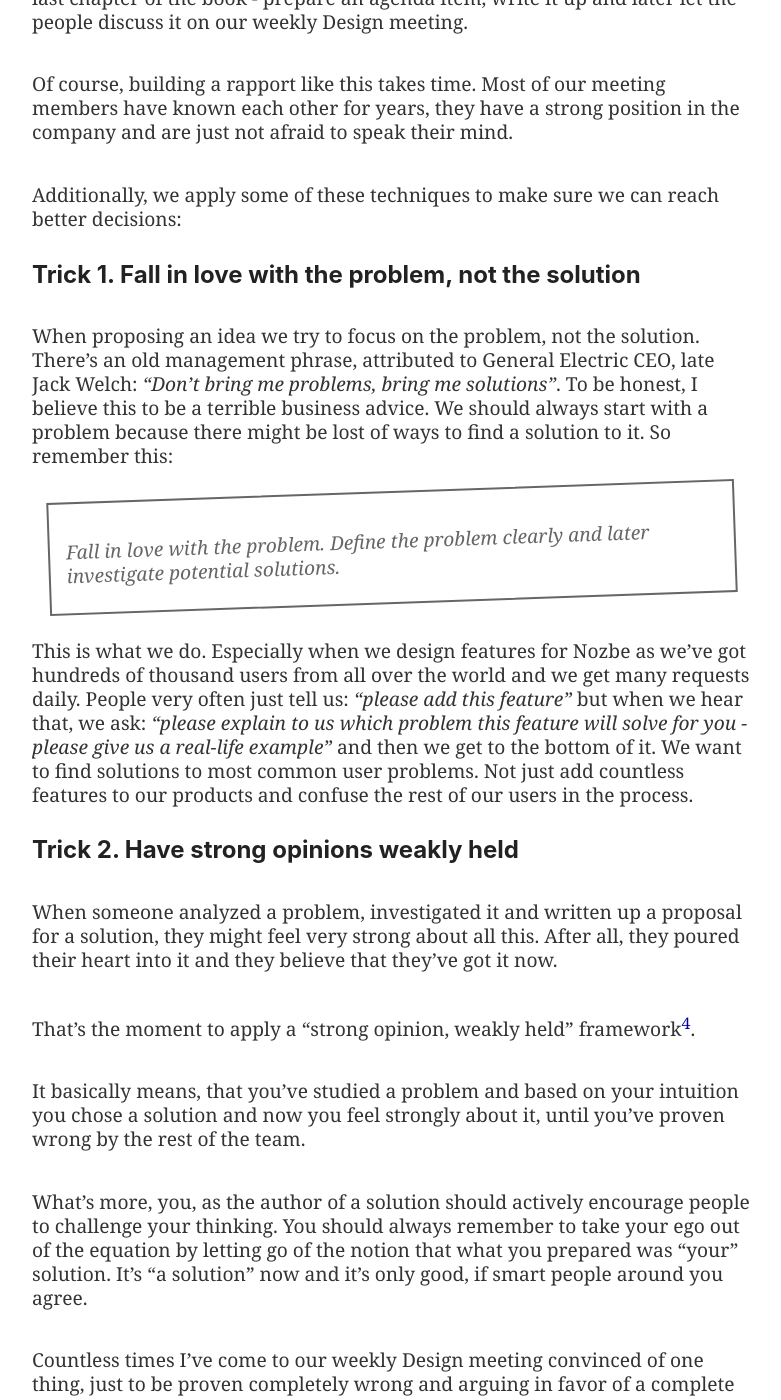
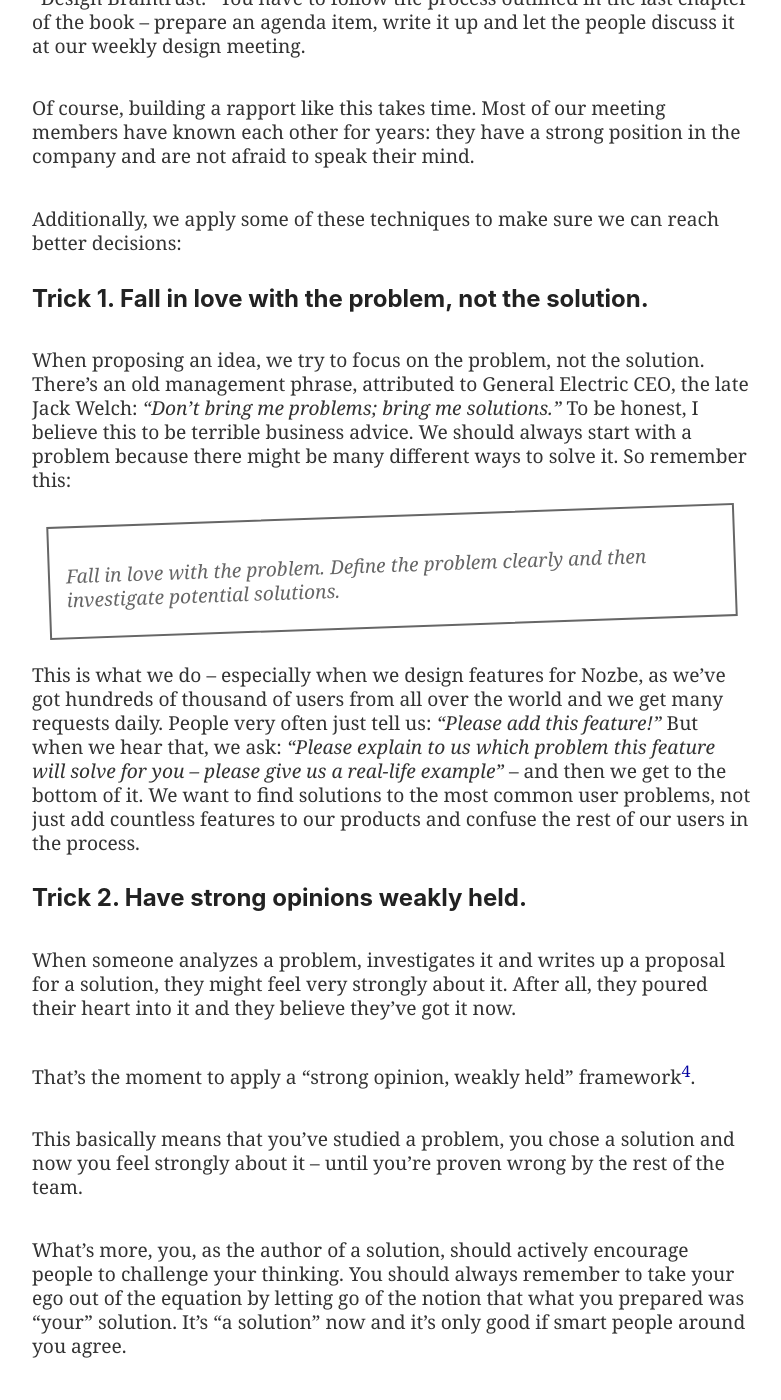
Before and after one commit to Nozbe/NoOffice.org, a Jekyll site: the page built from _book/fight.md, in a window 1280 px wide and 1400 px high, scrolled down 2900 px. Shown: the whole window, without its empty margins (248-1029 px from the left). Built offline with Jekyll 4.4.1, drawn with Linux system fonts in a browser that asks for light colours; some of the changed text lies outside the part shown.

Commit message:
fight proofread

```diff
--- a/_book/fight.md
+++ b/_book/fight.md
@@ -1,83 +1,84 @@
 ---
 part: one
-title: Fight, argue and commit!
+title: Fight, argue and commit
 subtitle: "Don't be afraid of a healthy disagreement that pushes your team forward!"
 ---
 
 * TOC
 {:toc}
 
-In this chapter let's get more practical about doing meetings better and discuss how to reach better decisions by arguing and fighting much more than you might be comfortable with.
+In this chapter, let's get more practical about making meetings better and discuss how to reach better decisions by arguing and fighting much more than you might be comfortable with.
 
 ## Smart people have diverse opinions
 
-As I explained in the intro to this book, when I hired my first engineer, the key was to find a much better programmer than me. Later as my team was growing I was always aiming at hiring someone better for each position. However, the main problem with hiring better people is that these folks will have opinions which will be different than yours. But that's good.
+As I explained in the intro to this book, when I hired my first engineer, the key was to find a much better programmer than me. As my team grew, I always aimed to hire someone better than me for each position. The main problem with hiring better people, however, is that these folks will have opinions which will be different than yours. But that's good.
 
 ## Small groups of smart people meet and fight
 
-In Ken Segall's book about Steve Jobs[^1] he repeated several times that the late CEO and co-founder of Apple, contrary to popular belief, wasn't making decisions himself. He relied on "small groups of smart people". People he trusted and people that were not afraid to stand their ground and defend their opinions.
+In Ken Segall's book about Steve Jobs[^1], he repeated several times that the late CEO and co-founder of Apple, contrary to popular belief, wasn't making decisions himself. He relied on "small groups of smart people." People he trusted and people that were not afraid to stand their ground and defend their opinions.
 
-When Ed Cutmull[^2] was describing how they were running Pixar, the famous animation studio responsible for "Toy Story" or "Nemo", he mentioned "Braintrust". It was as a gathering of people who'd be reviewing all the film projects at Pixar on a regular basis. They'd preview a film and later give their frank, unfiltered opinions on the movie. There was no hierarchy, everyone in the group had equal say. Something like the "Knights of the Round Table" in the legend of King Arthur[^3].
+These small groups of smart people can greatly impact company decisions. When Ed Cutmull[^2] described how they ran Pixar, the famous animation studio responsible for "Toy Story" and "Finding Nemo," he mentioned the "Braintrust." It was a gathering of people who'd be reviewing all the film projects at Pixar on a regular basis. They'd preview a film and later give their frank, unfiltered opinions on the movie. There was no hierarchy; everyone in the group had equal say. It was almost like the "Knights of the Round Table" in the legend of King Arthur[^3].
 
-Members of such group must represent different points of view, come from different backgrounds but share the same set of values. They need to feel comfortable around each other and secure about their position in the company.
+Members of such groups must represent different points of view and come from different backgrounds but share the same set of values. They need to feel comfortable around each other and secure about their position in the company.
 
-We copied this concept in our team and I must say it works brilliantly. We use this at our "Directors" round table, where we have:
+We copied this concept in our team, and I must say, it works brilliantly. We use this at our "Directors" round table, where we have:
 
 * Tom, CTO
-* Iwona, VP Support
-* Rafal, VP Product
-* Radek, VP Engineering
+* Iwona, VP of Support
+* Rafal, VP of Product
+* Radek, VP of Engineering
 * Waldemar, VP of Finance
-* and me, the CEO and founder
+* Me, CEO and Founder
 
-Even though I own the company, I don't make big decisions myself. We discuss them together and if anyone of us wants to propose something, they need to sell this idea to the whole group. These people above are the "Braintrust" of our company.
+Even though I own the company, I don't make big decisions myself. We discuss them together, and if anyone of us wants to propose something, they need to sell this idea to the whole group. These people above are the "Braintrust" of our company.
 
-This also works great in our "Design Braintrust", people who take active part in our Design meeting - they decide which features are implemented (and how) in Nozbe and Nozbe Teams. These people are:
+This also works great in our "Design Braintrust," which includes people who take an active part in our design meeting – they decide which features are implemented (and how) in Nozbe and Nozbe Teams. These people are:
 
 * Hubert, Lead Designer
 * Iwona, VP of Support
 * Rafal, VP of Product
 * Radek, VP of Engineering
-* Leon, Android developer
-* and me, the CEO and founder
+* Leon, Android Developer
+* Me, CEO and Founder
 
-Again, six people and that's it. Diverse group, representing the points of view of different parts of the company, like customer support, engineering, product, design and strategy.
+Again, six people and that's it. It’s a diverse group, representing the perspective of different parts of the company, like customer support, engineering, product, design and strategy.
+
 
 ## Everybody speaks up. Frankly.
 
-Members of these groups know that they cannot be fired for speaking up their mind. Actually, because we have our "Directors" group, as the CEO of the company I cannot fire anyone on a whim. If I believe someone is no longer a fit for the company, I need to state my case in front of "Braintrust of Directors" and I need their approval.
+Members of these groups – as well as all my employees, in fact – know that they cannot be fired for speaking their mind. Actually, because we have our "Directors" group, as the CEO of the company, I cannot fire anyone on a whim. If I believe someone is no longer a fit for the company, I need to state my case in front of "Braintrust of Directors," and I need their approval.
 
-The same applies to features or designs going into our products. While our engineering team has lots of authority over fixing bugs and applying their own criteria when it comes to small improvements and enhancements, no major feature of Nozbe Personal or Nozbe Teams can happen, unless it goes through our "Design Braintrust". You have to follow the process outlined in the last chapter of the book - prepare an agenda item, write it up and later let the people discuss it on our weekly Design meeting.
+The same applies to features or designs going into our products. While our engineering team has lots of authority over fixing bugs and applying their own criteria when it comes to small improvements and enhancements, no major feature of Nozbe or Nozbe Teams can happen unless it goes through our "Design Braintrust." You have to follow the process outlined in the last chapter of the book – prepare an agenda item, write it up and let the people discuss it at our weekly design meeting.
 
-Of course, building a rapport like this takes time. Most of our meeting members have known each other for years, they have a strong position in the company and are just not afraid to speak their mind.
+Of course, building a rapport like this takes time. Most of our meeting members have known each other for years: they have a strong position in the company and are not afraid to speak their mind.
 
 Additionally, we apply some of these techniques to make sure we can reach better decisions:
 
-### Trick 1. Fall in love with the problem, not the solution
+### Trick 1. Fall in love with the problem, not the solution.
 
-When proposing an idea we try to focus on the problem, not the solution. There's an old management phrase, attributed to General Electric CEO, late Jack Welch: *"Don't bring me problems, bring me solutions"*. To be honest, I believe this to be a terrible business advice. We should always start with a problem because there might be lost of ways to find a solution to it. So remember this:
+When proposing an idea, we try to focus on the problem, not the solution. There's an old management phrase, attributed to General Electric CEO, the late Jack Welch: *"Don't bring me problems; bring me solutions."* To be honest, I believe this to be terrible business advice. We should always start with a problem because there might be many different ways to solve it. So remember this:
 
-> Fall in love with the problem. Define the problem clearly and later investigate potential solutions.
+> Fall in love with the problem. Define the problem clearly and then investigate potential solutions.
 
-This is what we do. Especially when we design features for Nozbe as we've got hundreds of thousand users from all over the world and we get many requests daily. People very often just tell us: *"please add this feature"* but when we hear that, we ask: *"please explain to us which problem this feature will solve for you - please give us a real-life example"* and then we get to the bottom of it. We want to find solutions to most common user problems. Not just add countless features to our products and confuse the rest of our users in the process.
+This is what we do – especially when we design features for Nozbe, as we've got hundreds of thousand of users from all over the world and we get many requests daily. People very often just tell us: *"Please add this feature!"* But when we hear that, we ask: *"Please explain to us which problem this feature will solve for you – please give us a real-life example"* – and then we get to the bottom of it. We want to find solutions to the most common user problems, not just add countless features to our products and confuse the rest of our users in the process.
 
-### Trick 2. Have strong opinions weakly held
+### Trick 2. Have strong opinions weakly held.
 
-When someone analyzed a problem, investigated it and written up a proposal for a solution, they might feel very strong about all this. After all, they poured their heart into it and they believe that they've got it now.
+When someone analyzes a problem, investigates it and writes up a proposal for a solution, they might feel very strongly about it. After all, they poured their heart into it and they believe they've got it now.
 
 That's the moment to apply a "strong opinion, weakly held" framework[^4].
 
-It basically means, that you've studied a problem and based on your intuition you chose a solution and now you feel strongly about it, until you've proven wrong by the rest of the team.
+This basically means that you've studied a problem, you chose a solution and now you feel strongly about it – until you're proven wrong by the rest of the team.
 
-What's more, you, as the author of a solution should actively encourage people to challenge your thinking. You should always remember to take your ego out of the equation by letting go of the notion that what you prepared was "your" solution. It's "a solution" now and it's only good, if smart people around you agree.
+What's more, you, as the author of a solution, should actively encourage people to challenge your thinking. You should always remember to take your ego out of the equation by letting go of the notion that what you prepared was "your" solution. It's "a solution" now and it's only good if smart people around you agree.
 
-Countless times I've come to our weekly Design meeting convinced of one thing, just to be proven completely wrong and arguing in favor of a complete opposite way in the end. Sometimes it hurts seeing your idea die, but usually it's really gratifying to be able to discover a new and better solution in the process.
+Countless times, I've come to our weekly design meeting convinced of one thing, just to be proven completely wrong and to argue in favor of a complete opposite way in the end. Sometimes it hurts seeing your idea die, but usually it's really gratifying to be able to discover a new and better solution in the process.
 
-### Trick 3. Disagree and commit
+### Trick 3. Disagree and commit.
 
-I've heard it years ago attributed to Jeff Bezos of Amazon, but turns out this concept is much older than that.[^5]
+I heard this years ago attributed to Jeff Bezos of Amazon, but turns out this concept is much older than that.[^5]
 
-If it wasn't for this concept, we would rarely get anything done. The problem is that even if you have your "Braintrust" groups set up and have great discussions within them, these are just people with different opinions and quite often they will not be able to agree on a one solution.
+If it wasn't for this concept, we would rarely get anything done. The problem is that even if you have your "Braintrust" groups set up and have great discussions within them, these are just people with different opinions, and quite often, they will not be able to agree on one solution.
 
 But we have to move forward. What do we do then?
 
@@ -85,28 +86,32 @@ We vote.
 
 Whichever solution wins, we all support it. All of us. No exceptions. Even the ones who opposed it.
 
-It's not like *"I support it, but it wasn't my idea so if it fails I'm off the hook"*. No way. Even if you disagreed, you commit to making this solution succeed.
+It's not like "I support it, but it wasn't my idea, so if it fails I'm off the hook." No way. Even if you disagree, you commit to making this solution succeed.
 
 It's hard and it takes time for people to get it, but once a team has been through a few decisions like this, things start to make sense. Even the avid criticizers of the chosen solution will pour their hearts out to help it succeed.
 
-Because there's something bigger at stake - not the success of one particular solution but the success of the entire team.
+Because there's something bigger at stake – not the success of one particular solution, but the success of the entire team.
 
 ## Learning to argue, discuss and fight takes time
 
-We've had very heated meetings over the years and we love those passionate disagreements. People arguing their case, trying to convince everyone around them, defending their position, changing their mind in the process, or playing devil's advocate just to make sure we cover all aspects of the problem discussed.
+We've had very heated meetings over the years, and we love those passionate disagreements. People arguing their case, trying to convince everyone around them, defending their position, changing their mind in the process or playing devil's advocate just to make sure we cover all aspects of the problem discussed.
 
-It takes getting used to. It requires humility. People need to learn to keep ego in check. When addressing issues, we must remember to respect each other. We don't attack the other person but we question the idea they had. We are humans. We have feelings. And sometimes we will be hurt.
+It takes some getting used to. It requires humility. People need to learn to keep their ego in check. When addressing issues, we must remember to respect each other. We don't attack the other person but we question the idea they had. We are human. We have feelings. And sometimes we will be hurt.
 
 These situations challenge us, get us out of our comfort zones, put us on edge of our seats, frustrate us… but eventually make us love our work even more. We grow as people and as a team because we see points of view we've never considered before.
 
-## One thing: Arguing makes better decisions
+## The one thing: Arguing makes better decisions
 
 In a team, we should avoid "groupthink" or just blindly agreeing with the leader. What we shouldn't avoid is a healthy dose of disagreement or passionate arguing. This is something a team needs to get used to in order to make better decisions.
 
-I've mentioned several books in this chapter but the one I'd recommend most for further reading is "Creativity Inc." by Ed Cutmull.
+I've mentioned several books in this chapter ,but the one I'd recommend most for further reading is *Creativity Inc.* by Ed Cutmull.
 
-[^1]: [Ken Segall: "Insanely Simple"](https://kensegall.com/books/)
-[^2]: [Ed Cutmull: "Creativity Inc."](https://www.creativityincbook.com)
+[^1]: [Ken Segall: *Insanely Simple*](https://kensegall.com/books/)
+
+[^2]: [Ed Cutmull: *Creativity Inc.*](https://www.creativityincbook.com)
+
 [^3]: [Knights of The Round Table](https://en.wikipedia.org/wiki/Knights_of_the_Round_Table)
+
 [^4]: [Paul Saffo - the author of "strong opinions, weakly held" framework](http://www.saffo.com/about-paul-saffo/)
+
 [^5]: [Disagree and Commit on Wikipedia](https://en.wikipedia.org/wiki/Disagree_and_commit)
```
